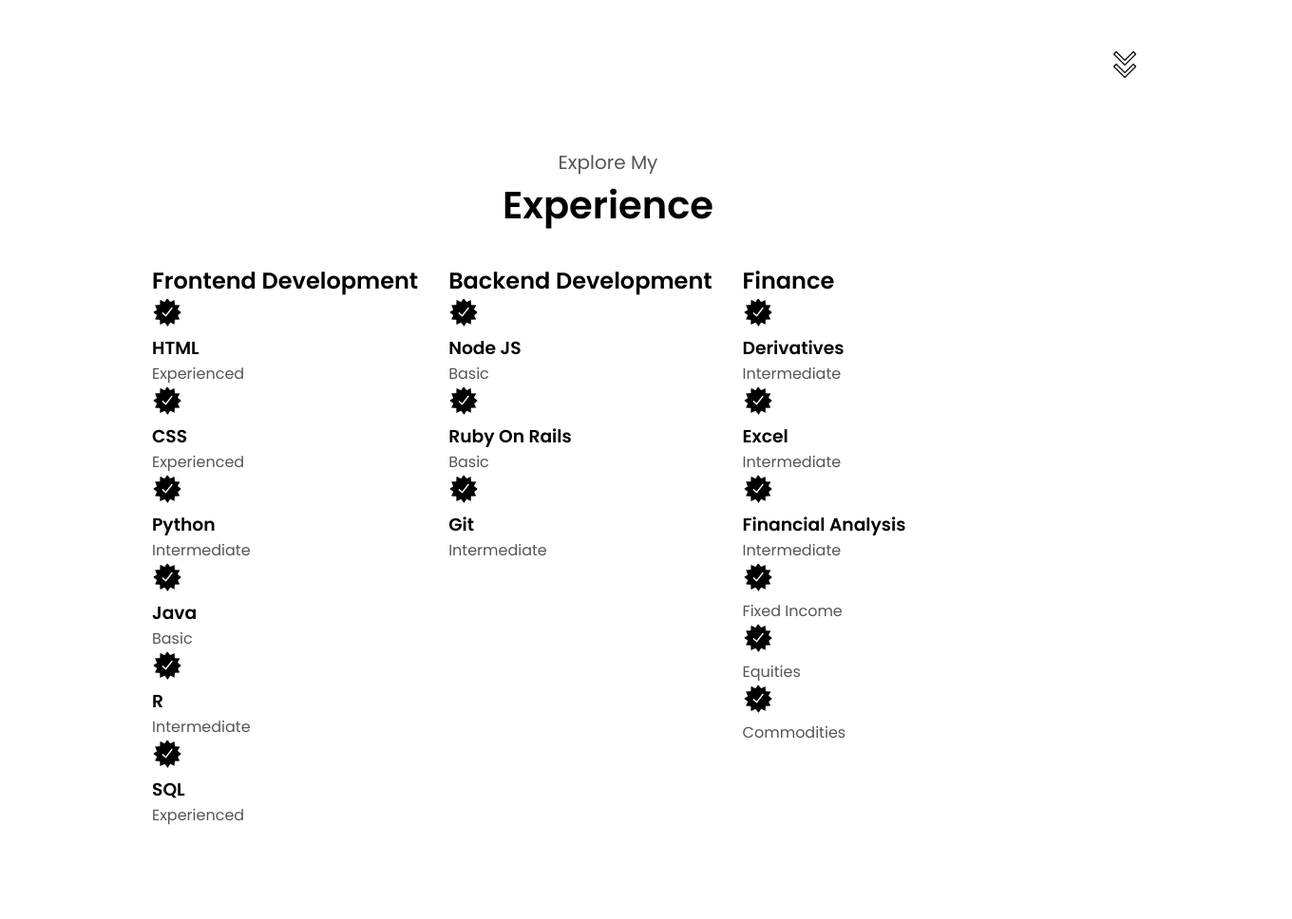
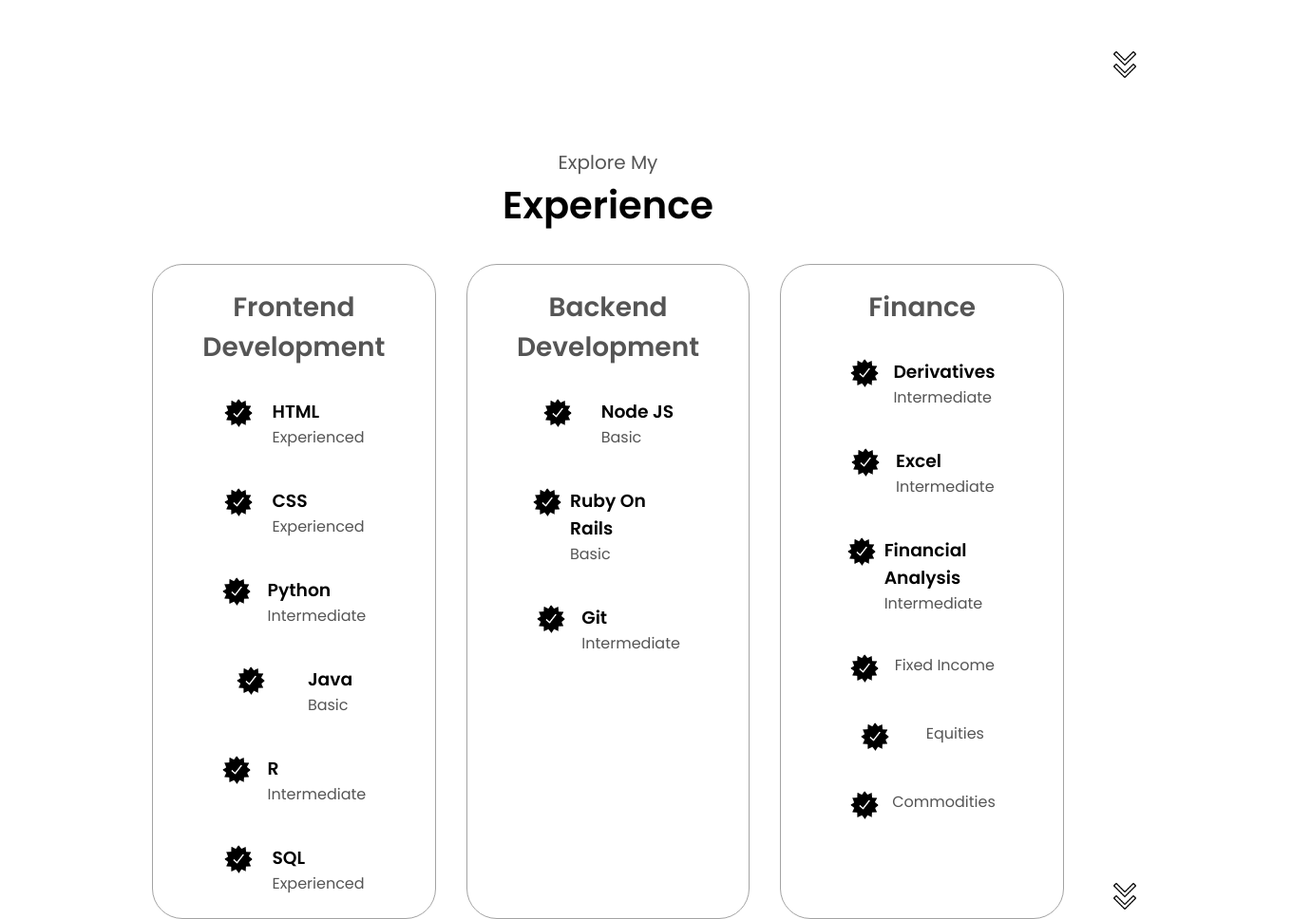
Before and after one commit to NamanpreetG/namanpreet-ghotra.github.io, a plain HTML site: page index.html in a window 1280 px wide. Shown: the part 1420-2388 px from the top of the page at 95% size, 1360 px wide, since content can reach past the window. Before the commit the page ends 2312 px from the top, so only its background shows below. Drawn offline with Linux system fonts and the light colour scheme.

Commit message:
experience section finish

```diff
--- a/index.html
+++ b/index.html
@@ -116,7 +116,7 @@
     <h1 class="title"> Experience</h1>
     <div class="experience-details-container">
       <div class="about-containers">
-        <div class="details-containers">
+        <div class="details-container">
           <h2 class="experience-sub-title">Frontend Development</h2>
           <div class="article-container">
             <article>
@@ -163,7 +163,7 @@
             </article>
           </div>
         </div>
-        <div class="details-containers">
+        <div class="details-container">
           <h2 class="experience-sub-title">Backend Development</h2>
           <div class="article-container">
             <article>
@@ -189,7 +189,7 @@
             </article>
           </div>
         </div>
-        <div class="details-containers">
+        <div class="details-container">
           <h2 class="experience-sub-title">Finance</h2>
           <div class="article-container">
             <article>
--- a/style.css
+++ b/style.css
@@ -344,3 +344,44 @@ section{
   margin: auto 0;
 
 }
+
+
+/* experince */
+
+#experience{
+  position: relative;
+}
+
+.experience-sub-title{
+  color: rgb(85,85,85);
+  font-weight: 600;
+  font-size: 1.75rem;
+  margin-bottom: 2rem;
+}
+
+.experience-details-container{
+  display: flex;
+  justify-content: center;
+  flex-direction: column;
+}
+
+.article-container{
+  display: flex;
+  text-align: initial;
+  flex-wrap: wrap;
+  flex-direction: row;
+  gap: 2.5rem;
+  justify-content: space-around;
+}
+
+article{
+  display: flex;
+  width: 10rem;
+  justify-content: space-around;
+  gap: 0.5rem;
+}
+
+article
+.icon{
+  cursor: pointer;
+}
```
